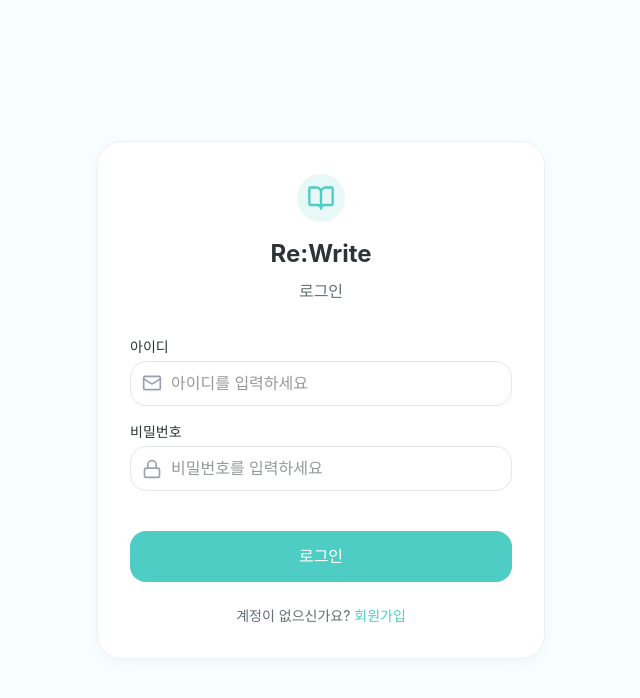
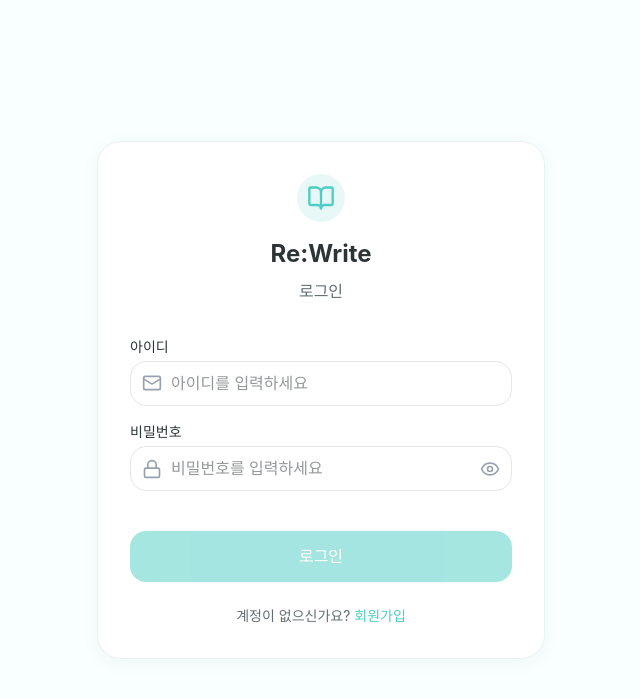
Before and after one commit to KIT-ReWrite/ReWrite-Teacher, a React (Vite) app: page /login in a window 1280 px wide. Shown: the top 698 px of the page, without its empty margins (319-959 px from the left). Built offline with nearby package versions, Linux system fonts and the light colour scheme; no server answers.

Commit message:
feat :: auth hooks

```diff
--- /dev/null
+++ b/src/features/auth/hooks/useLogin.ts
@@ -0,0 +1,78 @@
+import { useMemo, useState } from "react"
+import { useForm, type SubmitHandler } from "react-hook-form"
+import { zodResolver } from "@hookform/resolvers/zod"
+import { useNavigate } from "react-router"
+import { AxiosError } from "axios"
+import { teacherLoginSchema, type TeacherLoginFormData } from "@/features/auth/model/auth.schema"
+import { useLoginMutation } from "@/entities/auth/queries/auth.queries"
+
+const useLogin = () => {
+    const navigate = useNavigate()
+    const { mutateAsync, isPending } = useLoginMutation()
+    const [showPassword, setShowPassword] = useState(false)
+
+    const {
+        register,
+        handleSubmit: handleFormSubmit,
+        formState: { errors, isValid, touchedFields },
+        setError,
+    } = useForm<TeacherLoginFormData>({
+        resolver: zodResolver(teacherLoginSchema),
+        mode: "onChange",
+        defaultValues: { username: "", password: "" },
+    })
+
+    const onSubmit: SubmitHandler<TeacherLoginFormData> = async (data) => {
+        if (isPending) return
+
+        try {
+            const response = await mutateAsync(data)
+
+            if (response.user.role !== "teacher") {
+                setError("root.loginError", {
+                    type: "server",
+                    message: "교사 계정으로 로그인해주세요.",
+                })
+                return
+            }
+
+            localStorage.setItem("accessToken", response.token)
+            localStorage.setItem(
+                "user",
+                JSON.stringify({
+                    id: response.user.id,
+                    username: response.user.username,
+                    role: response.user.role,
+                })
+            )
+            navigate("/dashboard")
+        } catch (error) {
+            let errorMessage = "로그인에 실패했습니다. 다시 시도해주세요."
+
+            if (error instanceof AxiosError) {
+                if (error.response?.status === 401) {
+                    errorMessage = "아이디 또는 비밀번호가 올바르지 않습니다."
+                } else {
+                    errorMessage = error.response?.data?.message ?? errorMessage
+                }
+            }
+
+            setError("root.loginError", { type: "server", message: errorMessage })
+        }
+    }
+
+    const isFormValid = useMemo(() => isValid && !isPending, [isValid, isPending])
+
+    return {
+        register,
+        handleLoginSubmit: handleFormSubmit(onSubmit),
+        errors,
+        isFormValid,
+        touchedFields,
+        isPending,
+        showPassword,
+        handleTogglePassword: () => setShowPassword((prev) => !prev),
+    }
+}
+
+export default useLogin
--- /dev/null
+++ b/src/features/auth/hooks/useSignup.ts
@@ -0,0 +1,62 @@
+import { useMemo, useState } from "react"
+import { useForm, type SubmitHandler } from "react-hook-form"
+import { zodResolver } from "@hookform/resolvers/zod"
+import { useNavigate } from "react-router"
+import { AxiosError } from "axios"
+import { teacherSignupSchema, type TeacherSignupFormData } from "@/features/auth/model/auth.schema"
+import { useTeacherSignupMutation } from "@/entities/auth/queries/auth.queries"
+
+const useSignup = () => {
+    const navigate = useNavigate()
+    const { mutateAsync, isPending } = useTeacherSignupMutation()
+    const [showPassword, setShowPassword] = useState(false)
+
+    const {
+        register,
+        handleSubmit: handleFormSubmit,
+        formState: { errors, isValid, touchedFields },
+        setError,
+    } = useForm<TeacherSignupFormData>({
+        resolver: zodResolver(teacherSignupSchema),
+        mode: "onChange",
+        defaultValues: {
+            username: "",
+            password: "",
+            name: "",
+            school: "",
+            subject: "",
+        },
+    })
+
+    const onSubmit: SubmitHandler<TeacherSignupFormData> = async (data) => {
+        if (isPending) return
+
+        try {
+            await mutateAsync({ ...data, role: "teacher" })
+            navigate("/login")
+        } catch (error) {
+            let errorMessage = "회원가입에 실패했습니다. 다시 시도해주세요."
+
+            if (error instanceof AxiosError) {
+                errorMessage = error.response?.data?.message ?? errorMessage
+            }
+
+            setError("root.signupError", { type: "server", message: errorMessage })
+        }
+    }
+
+    const isFormValid = useMemo(() => isValid && !isPending, [isValid, isPending])
+
+    return {
+        register,
+        handleSignupSubmit: handleFormSubmit(onSubmit),
+        errors,
+        isFormValid,
+        touchedFields,
+        isPending,
+        showPassword,
+        handleTogglePassword: () => setShowPassword((prev) => !prev),
+    }
+}
+
+export default useSignup
--- /dev/null
+++ b/src/features/auth/model/auth.schema.ts
@@ -0,0 +1,17 @@
+import { z } from "zod"
+
+export const teacherLoginSchema = z.object({
+    username: z.string().min(1, "아이디를 입력해주세요."),
+    password: z.string().min(6, "비밀번호는 6자 이상이어야 합니다."),
+})
+
+export const teacherSignupSchema = z.object({
+    username: z.string().min(1, "아이디를 입력해주세요."),
+    password: z.string().min(6, "비밀번호는 6자 이상이어야 합니다."),
+    name: z.string().min(1, "이름을 입력해주세요."),
+    school: z.string().min(1, "학교명을 입력해주세요."),
+    subject: z.string().min(1, "담당 과목을 입력해주세요."),
+})
+
+export type TeacherLoginFormData = z.infer<typeof teacherLoginSchema>
+export type TeacherSignupFormData = z.infer<typeof teacherSignupSchema>
--- a/src/features/auth/ui/AuthForm.tsx
+++ b/src/features/auth/ui/AuthForm.tsx
@@ -1,57 +1,45 @@
-import { Link, useNavigate } from "react-router"
+import { Link } from "react-router"
 import { motion } from "framer-motion"
-import { BookOpen, Mail, Lock, User, Building } from "lucide-react"
-import { useState } from "react"
+import { BookOpen, Mail, Lock, User, Building, Eye, EyeOff } from "lucide-react"
+import useLogin from "@/features/auth/hooks/useLogin"
+import useSignup from "@/features/auth/hooks/useSignup"
 
 interface IAuthProp {
     type: "login" | "signup"
 }
 
-/**
- * @description 로그인/회원가입 폼 컴포넌트
- */
 const AuthForm = ({ type }: IAuthProp) => {
-    const navigate = useNavigate()
+    const login = useLogin()
+    const signup = useSignup()
 
-    const [username, setUserName] = useState("")
-    const [school, setSchool] = useState("")
-    const [subject, setSubject] = useState("")
-    const [userId, setUserId] = useState("")
-    const [password, setPassword] = useState("")
+    const isLogin = type === "login"
 
-    const handleLogin = (e: React.FormEvent) => {
-        e.preventDefault()
-        navigate("/dashboard")
-    }
-
-    const handleSignup = (e: React.FormEvent) => {
-        e.preventDefault()
-        navigate("/login")
-    }
+    // ✅ hook 유니온 대신 공통 속성만 따로 추출
+    const isPending = isLogin ? login.isPending : signup.isPending
+    const isFormValid = isLogin ? login.isFormValid : signup.isFormValid
+    const showPassword = isLogin ? login.showPassword : signup.showPassword
+    const handleTogglePassword = isLogin ? login.handleTogglePassword : signup.handleTogglePassword
 
     return (
         <motion.div
-            initial={{
-                opacity: 0,
-                scale: 0.95,
-            }}
-            animate={{
-                opacity: 1,
-                scale: 1,
-            }}
+            initial={{ opacity: 0, scale: 0.95 }}
+            animate={{ opacity: 1, scale: 1 }}
             className="bg-white w-full max-w-md rounded-2xl shadow-card p-8 border border-border"
         >
+            {/* 헤더 */}
             <div className="flex flex-col items-center mb-8">
                 <div className="w-12 h-12 bg-primary-light rounded-2xl flex items-center justify-center mb-4">
                     <BookOpen className="stroke-primary" size={28} />
                 </div>
                 <h1 className="text-2xl font-bold text-text-primary">Re:Write</h1>
-                <p className="text-text-secondary mt-2">{type == "login" ? "로그인" : "회원가입"}</p>
+                <p className="text-text-secondary mt-2">{isLogin ? "로그인" : "회원가입"}</p>
             </div>
 
-            <form onSubmit={type == "login" ? handleLogin : handleSignup} className="space-y-4">
-                {type == "signup" && (
+            <form onSubmit={isLogin ? login.handleLoginSubmit : signup.handleSignupSubmit} className="space-y-4">
+                {/* 회원가입 전용 필드 */}
+                {!isLogin && (
                     <>
+                        {/* 이름 */}
                         <div>
                             <label className="block text-sm font-medium text-text-primary mb-1">이름</label>
                             <div className="relative">
@@ -62,13 +50,15 @@ const AuthForm = ({ type }: IAuthProp) => {
                                     type="text"
                                     className="notion-input pl-10"
                                     placeholder="이름을 입력하세요"
-                                    value={username}
-                                    onChange={(e) => setUserName(e.target.value)}
-                                    required
+                                    {...signup.register("name")}
                                 />
                             </div>
+                            {signup.errors.name && (
+                                <p className="text-red-500 text-xs mt-1">{signup.errors.name.message}</p>
+                            )}
                         </div>
 
+                        {/* 학교명 */}
                         <div>
                             <label className="block text-sm font-medium text-text-primary mb-1">학교명</label>
                             <div className="relative">
@@ -79,29 +69,31 @@ const AuthForm = ({ type }: IAuthProp) => {
                                     type="text"
                                     className="notion-input pl-10"
                                     placeholder="학교명을 입력하세요"
-                                    value={school}
-                                    onChange={(e) => setSchool(e.target.value)}
-                                    required
+                                    {...signup.register("school")}
                                 />
                             </div>
+                            {signup.errors.school && (
+                                <p className="text-red-500 text-xs mt-1">{signup.errors.school.message}</p>
+                            )}
                         </div>
 
+                        {/* 담당과목 */}
                         <div>
                             <label className="block text-sm font-medium text-text-primary mb-1">담당과목</label>
-                            <div className="relative">
-                                <input
-                                    type="text"
-                                    className="notion-input p-4"
-                                    placeholder="담당과목을 입력하세요"
-                                    value={subject}
-                                    onChange={(e) => setSubject(e.target.value)}
-                                    required
-                                />
-                            </div>
+                            <input
+                                type="text"
+                                className="notion-input p-4"
+                                placeholder="담당과목을 입력하세요"
+                                {...signup.register("subject")}
+                            />
+                            {signup.errors.subject && (
+                                <p className="text-red-500 text-xs mt-1">{signup.errors.subject.message}</p>
+                            )}
                         </div>
                     </>
                 )}
 
+                {/* 아이디 - ✅ hook.register 대신 각각 명시 */}
                 <div>
                     <label className="block text-sm font-medium text-text-primary mb-1">아이디</label>
                     <div className="relative">
@@ -112,13 +104,19 @@ const AuthForm = ({ type }: IAuthProp) => {
                             type="text"
                             className="notion-input pl-10"
                             placeholder="아이디를 입력하세요"
-                            value={userId}
-                            onChange={(e) => setUserId(e.target.value)}
-                            required
+                            {...(isLogin ? login.register("username") : signup.register("username"))}
                         />
                     </div>
+                    {isLogin
+                        ? login.errors.username && (
+                              <p className="text-red-500 text-xs mt-1">{login.errors.username.message}</p>
+                          )
+                        : signup.errors.username && (
+                              <p className="text-red-500 text-xs mt-1">{signup.errors.username.message}</p>
+                          )}
                 </div>
 
+                {/* 비밀번호 - ✅ hook.register 대신 각각 명시 */}
                 <div>
                     <label className="block text-sm font-medium text-text-primary mb-1">비밀번호</label>
                     <div className="relative">
@@ -126,28 +124,57 @@ const AuthForm = ({ type }: IAuthProp) => {
                             <Lock className="h-5 w-5 text-gray-400" />
                         </div>
                         <input
-                            type="password"
-                            className="notion-input pl-10"
+                            type={showPassword ? "text" : "password"}
+                            className="notion-input pl-10 pr-10"
                             placeholder="비밀번호를 입력하세요"
-                            value={password}
-                            onChange={(e) => setPassword(e.target.value)}
-                            required
+                            {...(isLogin ? login.register("password") : signup.register("password"))}
                         />
+                        <button
+                            type="button"
+                            onClick={handleTogglePassword}
+                            className="absolute inset-y-0 right-0 pr-3 flex items-center"
+                        >
+                            {showPassword ? (
+                                <EyeOff className="h-5 w-5 text-gray-400" />
+                            ) : (
+                                <Eye className="h-5 w-5 text-gray-400" />
+                            )}
+                        </button>
                     </div>
+                    {isLogin
+                        ? login.errors.password && (
+                              <p className="text-red-500 text-xs mt-1">{login.errors.password.message}</p>
+                          )
+                        : signup.errors.password && (
+                              <p className="text-red-500 text-xs mt-1">{signup.errors.password.message}</p>
+                          )}
                 </div>
 
+                {/* 서버 에러 메시지 */}
+                {isLogin && (login.errors as any).root?.loginError && (
+                    <p className="text-red-500 text-sm text-center">{(login.errors as any).root.loginError.message}</p>
+                )}
+                {!isLogin && (signup.errors as any).root?.signupError && (
+                    <p className="text-red-500 text-sm text-center">
+                        {(signup.errors as any).root.signupError.message}
+                    </p>
+                )}
+
+                {/* 제출 버튼 */}
                 <button
                     type="submit"
-                    className="w-full bg-primary hover:bg-primary-hover text-white font-medium py-3 rounded-xl transition-colors mt-6"
+                    disabled={!isFormValid}
+                    className="w-full bg-primary hover:bg-primary-hover text-white font-medium py-3 rounded-xl transition-colors mt-6 disabled:opacity-50 disabled:cursor-not-allowed"
                 >
-                    {type == "login" ? "로그인" : "회원가입"}
+                    {isPending ? (isLogin ? "로그인 중..." : "가입 중...") : isLogin ? "로그인" : "회원가입"}
                 </button>
             </form>
 
+            {/* 하단 링크 */}
             <div className="mt-6 text-center text-sm text-text-secondary">
-                {type == "login" ? "계정이 없으신가요? " : "계정이 있으신가요? "}
-                <Link to={type == "login" ? "/signup" : "/login"} className="text-primary font-medium hover:underline">
-                    {type == "login" ? "회원가입" : "로그인"}
+                {isLogin ? "계정이 없으신가요? " : "계정이 있으신가요? "}
+                <Link to={isLogin ? "/signup" : "/login"} className="text-primary font-medium hover:underline">
+                    {isLogin ? "회원가입" : "로그인"}
                 </Link>
             </div>
         </motion.div>
```
